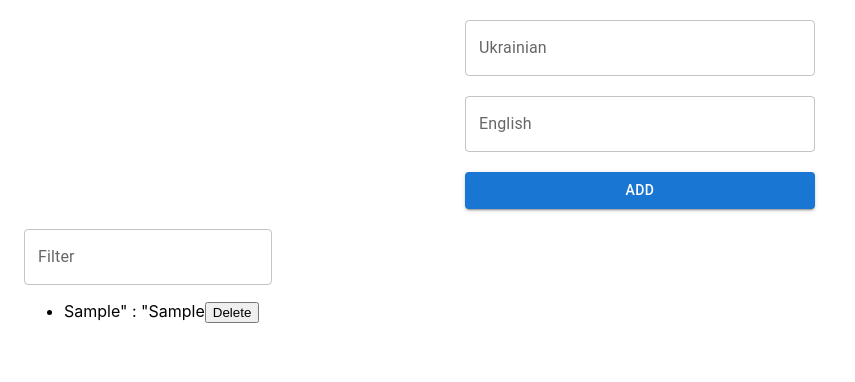
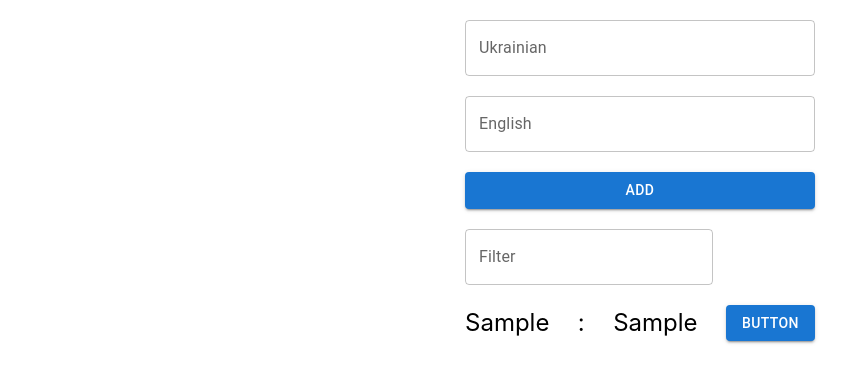
Before and after one commit to IgorMushk/dictionary-react, a React (Create React App) app: page / in a window 1280 px wide. Both pictures are taken after typing "Sample", "Sample" into the empty fields and a click on the button "ADD". Shown: the top 382 px of the page, without its empty margins (0-855 px from the left). Built offline with nearby package versions, Linux system fonts and the light colour scheme.

Commit message:
Add styles for FilterWords and WordsList

```diff
--- a/src/components/FilterWords/FilterWords.jsx
+++ b/src/components/FilterWords/FilterWords.jsx
@@ -1,9 +1,10 @@
 import React from 'react';
 import TextField from '@mui/material/TextField';
+import css from './FilterWords.module.css'
 
 export default function FilterWords({onChange}) {
   return (
-    <div>
+    <div className={css.filterWrapper}>
       <TextField
         id="outlined-basic"
         label="Filter"
--- /dev/null
+++ b/src/components/FilterWords/FilterWords.module.css
@@ -0,0 +1,4 @@
+.filterWrapper{
+    width: 350px;
+    margin: 20px auto;
+}
--- a/src/components/WordsList/WordsList.jsx
+++ b/src/components/WordsList/WordsList.jsx
@@ -1,12 +1,18 @@
 import React from 'react';
+import css from './WordsList.module.css'
+import Button from '@mui/material/Button';
 
-const WordsList = ({words, wordDelete }) => {
+const WordsList = ({ words, wordDelete }) => {
   return (
-    <ul>
-        {words.map((word) => (<li key={word.id}><span>{word.ukWord}</span>" : "<span>{word.enWord}</span>
-            <button onClick={()=>wordDelete(word.id)}>Delete</button></li>)
+    <div className={css.wordsListWrapper}>
+    <ul className={css.wordsList}>
+        {words.map((word) => (<li className={css.itemWord} key={word.id}><span>{word.ukWord}</span>:<span>{word.enWord}</span>
+            {/* <button onClick={()=>wordDelete(word.id)}>Delete</button> */}
+            <Button variant="contained" onClick={()=>wordDelete(word.id)}>Button</Button>
+            </li>)
         )}
     </ul>
+    </div>
   );
 };
 
--- /dev/null
+++ b/src/components/WordsList/WordsList.module.css
@@ -0,0 +1,17 @@
+.wordsListWrapper {
+    width: 350px;
+    margin: 20px auto;
+}
+
+.wordsList {
+    padding-left: 0;
+}
+
+.itemWord {
+    display: flex;
+    flex-direction: row;
+    align-items: center;
+    justify-content: space-between;;
+    font-size: 24px;
+    margin-bottom: 4px;
+}
```
